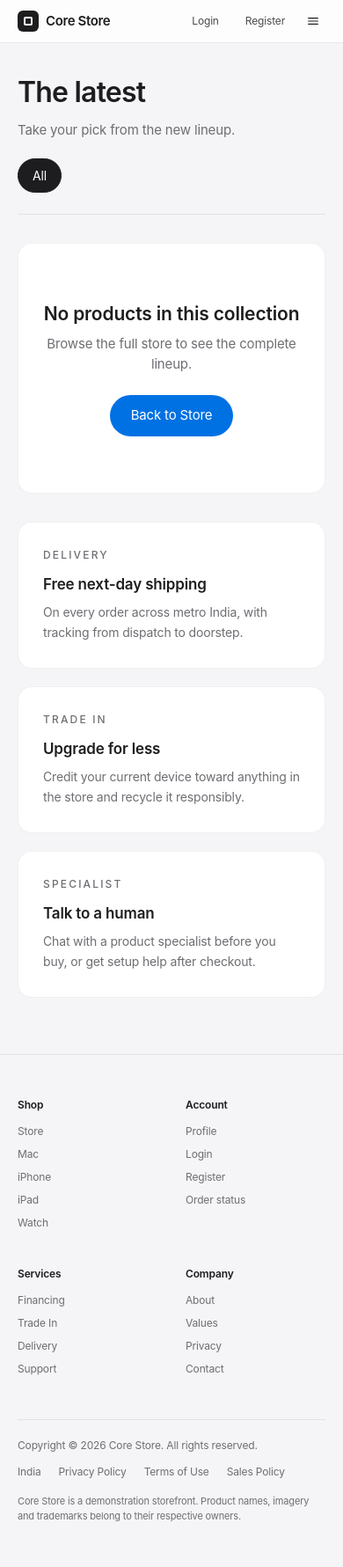
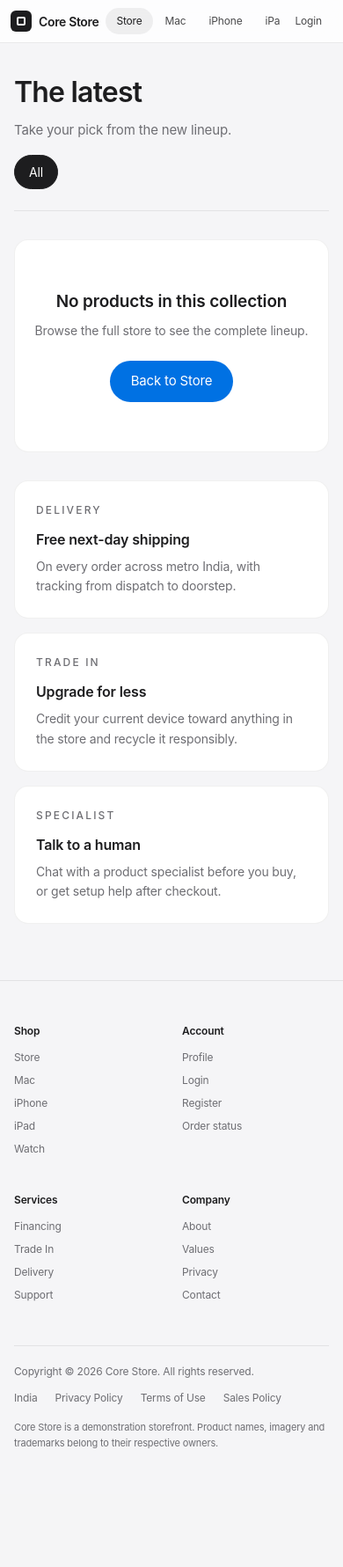
Before and after one commit to ehsaneyyy/medowa-task, a Django app: page / in a window 390 px wide. Shown: the whole page at 88% size. After the commit the page ends 1646 px from the top, so only its background shows below. Run offline with Django 5.2, Linux system fonts and the light colour scheme; data that the repository does not hold is empty; some libraries are stand-ins or nearby versions.

Commit message:
feat: add frontend templates and stylesheet for core store application

```diff
--- a/medowa_app/templates/base.html
+++ b/medowa_app/templates/base.html
@@ -144,59 +144,36 @@
 </head>
 <body class="flex min-h-screen flex-col bg-page font-display text-ink">
   <header class="navBar sticky top-0 z-40">
-    <div class="mx-auto flex h-12 w-full max-w-[1024px] items-center justify-between px-5">
-      <div class="flex items-center gap-6">
-        <a href="{% url 'index' %}" class="flex items-center gap-2" aria-label="Core Store home">
-          <span class="flex h-6 w-6 items-center justify-center rounded-md bg-ink">
-            <span class="h-2.5 w-2.5 rounded-sm border-2 border-white"></span>
-          </span>
-          <span class="text-[15px] font-semibold tracking-tight text-ink">Core Store</span>
-        </a>
-        <nav class="hidden items-center gap-1 md:flex">
-          <a href="{% url 'index' %}" class="navLink {% if not active_category %}navLinkActive{% endif %}">Store</a>
-          <a href="{% url 'index' %}?category=mac" class="navLink {% if active_category == 'mac' %}navLinkActive{% endif %}">Mac</a>
-          <a href="{% url 'index' %}?category=iphone" class="navLink {% if active_category == 'iphone' %}navLinkActive{% endif %}">iPhone</a>
-          <a href="{% url 'index' %}?category=ipad" class="navLink {% if active_category == 'ipad' %}navLinkActive{% endif %}">iPad</a>
-          <a href="{% url 'index' %}?category=watch" class="navLink {% if active_category == 'watch' %}navLinkActive{% endif %}">Watch</a>
-        </nav>
-      </div>
-      <div class="flex items-center gap-1.5">
+    <div class="mx-auto flex h-12 w-full max-w-[1024px] items-center gap-2 px-3 sm:gap-3 sm:px-5">
+      <a href="{% url 'index' %}" class="flex shrink-0 items-center gap-2" aria-label="Core Store home">
+        <span class="flex h-6 w-6 items-center justify-center rounded-md bg-ink">
+          <span class="h-2.5 w-2.5 rounded-sm border-2 border-white"></span>
+        </span>
+        <span class="text-[14px] font-semibold tracking-tight text-ink sm:text-[15px]">Core Store</span>
+      </a>
+
+      <nav class="scrollbar-none -mx-1 flex min-w-0 flex-1 items-center gap-0.5 overflow-x-auto whitespace-nowrap px-1 sm:gap-1">
+        <a href="{% url 'index' %}" class="navLink shrink-0 {% if request.resolver_match.url_name == 'index' and not active_category %}navLinkActive{% endif %}">Store</a>
+        <a href="{% url 'index' %}?category=mac" class="navLink shrink-0 {% if active_category == 'mac' %}navLinkActive{% endif %}">Mac</a>
+        <a href="{% url 'index' %}?category=iphone" class="navLink shrink-0 {% if active_category == 'iphone' %}navLinkActive{% endif %}">iPhone</a>
+        <a href="{% url 'index' %}?category=ipad" class="navLink shrink-0 {% if active_category == 'ipad' %}navLinkActive{% endif %}">iPad</a>
+        <a href="{% url 'index' %}?category=watch" class="navLink shrink-0 {% if active_category == 'watch' %}navLinkActive{% endif %}">Watch</a>
         {% if user.is_authenticated %}
-          <a href="{% url 'profile' %}" class="navLink hidden sm:inline-flex">Profile</a>
-          <form method="post" action="{% url 'logout' %}" class="hidden sm:block">
+          <span class="mx-1 h-4 w-px shrink-0 bg-black/10"></span>
+          <a href="{% url 'profile' %}" class="navLink shrink-0 {% if request.resolver_match.url_name == 'profile' %}navLinkActive{% endif %}">Profile</a>
+        {% endif %}
+      </nav>
+
+      <div class="flex shrink-0 items-center gap-1">
+        {% if user.is_authenticated %}
+          <form method="post" action="{% url 'logout' %}">
             {% csrf_token %}
             <button type="submit" class="navLink">Logout</button>
           </form>
-          <a href="{% url 'profile' %}" class="navLink md:hidden">{{ user.username|slice:":2"|upper }}</a>
         {% else %}
-          <a href="{% url 'login' %}" class="navLink">Login</a>
-          <a href="{% url 'register' %}" class="navLink">Register</a>
+          <a href="{% url 'login' %}" class="navLink {% if request.resolver_match.url_name == 'login' %}navLinkActive{% endif %}">Login</a>
+          <a href="{% url 'register' %}" class="hidden shrink-0 rounded-full bg-ink px-3 py-1.5 text-[12px] text-white transition hover:bg-black sm:inline-flex {% if request.resolver_match.url_name == 'register' %}ring-1 ring-ink{% endif %}">Register</a>
         {% endif %}
-        <details class="relative md:hidden">
-          <summary class="flex h-7 w-7 cursor-pointer list-none items-center justify-center rounded-full text-ink transition hover:bg-black/[0.05] [&::-webkit-details-marker]:hidden">
-            <svg viewBox="0 0 24 24" fill="none" stroke="currentColor" stroke-width="1.8" stroke-linecap="round" class="h-4 w-4">
-              <path d="M4 7h16M4 12h16M4 17h16"/>
-            </svg>
-          </summary>
-          <div class="absolute right-0 top-10 w-56 rounded-2xl border border-black/[0.08] bg-white p-2 shadow-[0_18px_40px_rgba(0,0,0,0.12)]">
-            <a href="{% url 'index' %}" class="block rounded-xl px-3 py-2 text-[14px] text-ink hover:bg-page">Store</a>
-            <a href="{% url 'index' %}?category=mac" class="block rounded-xl px-3 py-2 text-[14px] text-ink hover:bg-page">Mac</a>
-            <a href="{% url 'index' %}?category=iphone" class="block rounded-xl px-3 py-2 text-[14px] text-ink hover:bg-page">iPhone</a>
-            <a href="{% url 'index' %}?category=ipad" class="block rounded-xl px-3 py-2 text-[14px] text-ink hover:bg-page">iPad</a>
-            <a href="{% url 'index' %}?category=watch" class="block rounded-xl px-3 py-2 text-[14px] text-ink hover:bg-page">Watch</a>
-            <div class="my-1.5 h-px bg-black/[0.08]"></div>
-            {% if user.is_authenticated %}
-              <a href="{% url 'profile' %}" class="block rounded-xl px-3 py-2 text-[14px] text-ink hover:bg-page">Profile</a>
-              <form method="post" action="{% url 'logout' %}">
-                {% csrf_token %}
-                <button type="submit" class="w-full rounded-xl px-3 py-2 text-left text-[14px] text-ink hover:bg-page">Logout</button>
-              </form>
-            {% else %}
-              <a href="{% url 'login' %}" class="block rounded-xl px-3 py-2 text-[14px] text-ink hover:bg-page">Login</a>
-              <a href="{% url 'register' %}" class="block rounded-xl px-3 py-2 text-[14px] text-ink hover:bg-page">Register</a>
-            {% endif %}
-          </div>
-        </details>
       </div>
     </div>
   </header>
@@ -216,8 +193,8 @@
   </main>
 
   <footer class="border-t border-black/[0.08] bg-page">
-    <div class="mx-auto w-full max-w-[1024px] px-5 py-12">
-      <div class="grid grid-cols-2 gap-8 md:grid-cols-4">
+    <div class="mx-auto w-full max-w-[1024px] px-4 py-12 sm:px-5">
+      <div class="grid grid-cols-2 gap-x-6 gap-y-8 md:grid-cols-4">
         <div>
           <p class="footerHead">Shop</p>
           <a href="{% url 'index' %}" class="footerLink">Store</a>
@@ -250,7 +227,7 @@
       </div>
       <div class="mt-10 flex flex-col gap-3 border-t border-black/[0.08] pt-5 text-[12px] text-subtle md:flex-row md:items-center md:justify-between">
         <p>Copyright &copy; 2026 Core Store. All rights reserved.</p>
-        <div class="flex items-center gap-5">
+        <div class="flex flex-wrap items-center gap-x-5 gap-y-2">
           <span>India</span>
           <span>Privacy Policy</span>
           <span>Terms of Use</span>
--- a/medowa_app/templates/index.html
+++ b/medowa_app/templates/index.html
@@ -7,18 +7,18 @@
 {% if banners %}
   {% with hero=banners.0 %}
     <section class="w-full border-b border-black/[0.06] bg-white">
-      <div class="mx-auto w-full max-w-[1024px] px-5 pb-6 pt-14 text-center md:pt-20">
+      <div class="mx-auto w-full max-w-[1024px] px-4 pb-6 pt-10 text-center sm:px-5 sm:pt-14 md:pt-20">
         <p class="eyebrow">Now available</p>
-        <h1 class="mt-4 text-[40px] font-semibold leading-[1.05] tracking-tight text-ink md:text-[64px]">{{ hero.title }}</h1>
-        <p class="mx-auto mt-4 max-w-2xl text-[17px] leading-relaxed text-subtle md:text-[21px]">{{ hero.subtitle }}</p>
-        <div class="mt-7 flex flex-wrap items-center justify-center gap-3">
-          <a href="{{ hero.link_url }}" class="btnPrimary">Buy now</a>
-          <a href="{% url 'index' %}" class="link text-[15px]">Learn more &rsaquo;</a>
+        <h1 class="mx-auto mt-4 max-w-[16ch] break-words text-[32px] font-semibold leading-[1.06] tracking-tight text-ink sm:max-w-none sm:text-[44px] md:text-[56px] lg:text-[64px]">{{ hero.title }}</h1>
+        <p class="mx-auto mt-4 max-w-2xl text-[16px] leading-relaxed text-subtle sm:text-[19px] md:text-[21px]">{{ hero.subtitle }}</p>
+        <div class="mt-7 flex flex-col items-stretch justify-center gap-3 sm:flex-row sm:items-center">
+          <a href="{{ hero.link_url }}" class="btnPrimary">Add to Bag</a>
+          <a href="{% url 'index' %}" class="link py-2 text-[15px]">Learn more &rsaquo;</a>
         </div>
       </div>
-      <div class="mx-auto w-full max-w-[1240px] px-5 pb-10">
+      <div class="mx-auto w-full max-w-[1240px] px-4 pb-8 sm:px-5 sm:pb-10">
         <div class="overflow-hidden rounded-2xl bg-page">
-          <img src="{{ hero.image }}" alt="{{ hero.title }}" class="h-[280px] w-full object-cover md:h-[520px]">
+          <img src="{{ hero.image }}" alt="{{ hero.title }}" class="h-[220px] w-full object-cover sm:h-[320px] md:h-[440px] lg:h-[520px]">
         </div>
       </div>
     </section>
@@ -26,24 +26,24 @@
 {% endif %}
 
 {% if banners|length > 1 %}
-  <section class="mx-auto grid w-full max-w-[1024px] gap-5 px-5 py-10 md:grid-cols-2">
+  <section class="mx-auto grid w-full max-w-[1024px] gap-4 px-4 py-8 sm:gap-5 sm:px-5 sm:py-10 md:grid-cols-2">
     {% for banner in banners|slice:"1:3" %}
       <article class="card cardLift flex flex-col overflow-hidden">
-        <div class="flex flex-1 flex-col items-center px-7 pt-9 text-center">
-          <h2 class="text-[24px] font-semibold tracking-tight text-ink md:text-[28px]">{{ banner.title }}</h2>
-          <p class="mt-2 text-[15px] leading-relaxed text-subtle">{{ banner.subtitle }}</p>
+        <div class="flex flex-1 flex-col items-center px-6 pt-8 text-center sm:px-7 sm:pt-9">
+          <h2 class="text-[22px] font-semibold tracking-tight text-ink sm:text-[24px] md:text-[28px]">{{ banner.title }}</h2>
+          <p class="mt-2 text-[14px] leading-relaxed text-subtle sm:text-[15px]">{{ banner.subtitle }}</p>
           <a href="{{ banner.link_url }}" class="link mt-4 text-[15px]">Shop now &rsaquo;</a>
         </div>
         <div class="mt-7 px-6 pb-0">
-          <img src="{{ banner.image }}" alt="{{ banner.title }}" class="h-[200px] w-full rounded-t-2xl bg-page object-cover">
+          <img src="{{ banner.image }}" alt="{{ banner.title }}" class="h-[180px] w-full rounded-t-2xl bg-page object-cover sm:h-[200px]">
         </div>
       </article>
     {% endfor %}
   </section>
 {% endif %}
 
-<section class="mx-auto w-full max-w-[1024px] px-5 py-8">
-  <div class="flex flex-col gap-5 border-b border-black/[0.08] pb-6 md:flex-row md:items-end md:justify-between">
+<section class="mx-auto w-full max-w-[1024px] px-4 py-8 sm:px-5">
+  <div class="flex flex-col gap-4 border-b border-black/[0.08] pb-6 sm:gap-5 md:flex-row md:items-end md:justify-between">
     <div>
       <h2 class="sectionTitle">{% if active_category %}{{ active_category|title }}{% else %}The latest{% endif %}</h2>
       <p class="mt-2 text-[15px] text-subtle">{% if active_category %}Everything in {{ active_category|title }}.{% else %}Take your pick from the new lineup.{% endif %}</p>
@@ -57,44 +57,44 @@
   </div>
 
   {% if products %}
-    <div class="mt-8 grid grid-cols-1 gap-6 sm:grid-cols-2 md:grid-cols-3 lg:grid-cols-4">
+    <div class="mt-8 grid grid-cols-2 gap-3 sm:gap-6 md:grid-cols-3 lg:grid-cols-4">
       {% for product in products %}
-        <a href="{{ product.get_absolute_url }}" class="card cardLift group flex flex-col overflow-hidden">
-          <div class="flex aspect-square items-center justify-center bg-white p-6">
+        <a href="{{ product.get_absolute_url }}" class="card cardLift group flex h-full flex-col overflow-hidden">
+          <div class="flex aspect-square w-full items-center justify-center bg-white p-4 sm:p-6">
             <img src="{{ product.image }}" alt="{{ product.name }}" loading="lazy" class="h-full w-full object-contain">
           </div>
-          <div class="border-t border-black/[0.06] px-5 py-5">
-            <p class="text-[11px] font-medium uppercase tracking-[0.14em] text-subtle">{{ product.category.name }}</p>
-            <h3 class="mt-2 text-[15px] font-semibold leading-snug text-ink">{{ product.name }}</h3>
-            <p class="mt-2 text-[14px] text-subtle">From ₹{{ product.price|floatformat:0|intcomma }}</p>
+          <div class="flex flex-1 flex-col border-t border-black/[0.06] px-3.5 py-4 sm:px-5 sm:py-5">
+            <p class="text-[10px] font-medium uppercase tracking-[0.14em] text-subtle sm:text-[11px]">{{ product.category.name }}</p>
+            <h3 class="mt-1.5 line-clamp-2 text-[13px] font-semibold leading-snug text-ink sm:mt-2 sm:text-[15px]">{{ product.name }}</h3>
+            <p class="mt-2 text-[13px] text-subtle sm:text-[14px]">From ₹{{ product.price|floatformat:0|intcomma }}</p>
           </div>
         </a>
       {% endfor %}
     </div>
   {% else %}
-    <div class="card mt-8 flex flex-col items-center justify-center px-6 py-16 text-center">
-      <h3 class="text-[21px] font-semibold text-ink">No products in this collection</h3>
-      <p class="mt-2 text-[15px] text-subtle">Browse the full store to see the complete lineup.</p>
+    <div class="card mt-8 flex flex-col items-center justify-center px-5 py-14 text-center sm:px-6 sm:py-16">
+      <h3 class="text-[19px] font-semibold text-ink sm:text-[21px]">No products in this collection</h3>
+      <p class="mt-2 text-[14px] text-subtle sm:text-[15px]">Browse the full store to see the complete lineup.</p>
       <a href="{% url 'index' %}" class="btnPrimary mt-6">Back to Store</a>
     </div>
   {% endif %}
 </section>
 
-<section class="mx-auto w-full max-w-[1024px] px-5 pb-16">
-  <div class="grid gap-5 md:grid-cols-3">
-    <div class="card p-7">
+<section class="mx-auto w-full max-w-[1024px] px-4 pb-16 sm:px-5">
+  <div class="grid gap-4 sm:gap-5 md:grid-cols-3">
+    <div class="card p-6 sm:p-7">
       <p class="eyebrow">Delivery</p>
-      <p class="mt-3 text-[17px] font-semibold text-ink">Free next-day shipping</p>
+      <p class="mt-3 text-[16px] font-semibold text-ink sm:text-[17px]">Free next-day shipping</p>
       <p class="mt-2 text-[14px] leading-relaxed text-subtle">On every order across metro India, with tracking from dispatch to doorstep.</p>
     </div>
-    <div class="card p-7">
+    <div class="card p-6 sm:p-7">
       <p class="eyebrow">Trade In</p>
-      <p class="mt-3 text-[17px] font-semibold text-ink">Upgrade for less</p>
+      <p class="mt-3 text-[16px] font-semibold text-ink sm:text-[17px]">Upgrade for less</p>
       <p class="mt-2 text-[14px] leading-relaxed text-subtle">Credit your current device toward anything in the store and recycle it responsibly.</p>
     </div>
-    <div class="card p-7">
+    <div class="card p-6 sm:p-7">
       <p class="eyebrow">Specialist</p>
-      <p class="mt-3 text-[17px] font-semibold text-ink">Talk to a human</p>
+      <p class="mt-3 text-[16px] font-semibold text-ink sm:text-[17px]">Talk to a human</p>
       <p class="mt-2 text-[14px] leading-relaxed text-subtle">Chat with a product specialist before you buy, or get setup help after checkout.</p>
     </div>
   </div>
--- a/medowa_app/templates/profile.html
+++ b/medowa_app/templates/profile.html
@@ -3,8 +3,8 @@
 {% block title %}Your profile — Core Store{% endblock %}
 
 {% block content %}
-<section class="mx-auto w-full max-w-[1024px] px-5 py-12">
-  <div class="card flex flex-col gap-6 p-7 md:flex-row md:items-center md:justify-between md:p-9">
+<section class="mx-auto w-full max-w-[1024px] px-4 py-10 sm:px-5 sm:py-12">
+  <div class="card flex flex-col gap-6 p-6 sm:p-7 md:flex-row md:items-center md:justify-between md:p-9">
     <div class="flex items-center gap-5">
       <div class="flex h-16 w-16 shrink-0 items-center justify-center rounded-2xl bg-ink text-[22px] font-semibold text-white">
         {{ initials }}
--- a/medowa_app/templates/register.html
+++ b/medowa_app/templates/register.html
@@ -3,12 +3,12 @@
 {% block title %}Register — Core Store{% endblock %}
 
 {% block content %}
-<section class="mx-auto w-full max-w-[1024px] px-5 py-14">
+<section class="mx-auto w-full max-w-[1024px] px-4 py-10 sm:px-5 sm:py-14">
   <div class="mx-auto w-full max-w-[460px]">
-    <h1 class="text-[32px] font-semibold tracking-tight text-ink">Create your account</h1>
+    <h1 class="text-[28px] font-semibold tracking-tight text-ink sm:text-[32px]">Create your account</h1>
     <p class="mt-2 text-[15px] leading-relaxed text-subtle">One account for the whole store — orders, delivery tracking and saved details.</p>
 
-    <form method="post" action="{% url 'register' %}" class="card mt-8 p-7" novalidate>
+    <form method="post" action="{% url 'register' %}" class="card mt-8 p-6 sm:p-7" novalidate>
       {% csrf_token %}
       {% if form.non_field_errors %}
         <div class="alertError">
--- a/static/css/app.css
+++ b/static/css/app.css
@@ -19,6 +19,8 @@ html {
 
 body {
   font-family: -apple-system, BlinkMacSystemFont, "SF Pro Display", "SF Pro Text", "Helvetica Neue", Helvetica, Arial, sans-serif;
+  background-color: #f5f5f7;
+  color: #1d1d1f;
   letter-spacing: -0.01em;
   -webkit-font-smoothing: antialiased;
   -moz-osx-font-smoothing: grayscale;
@@ -31,6 +33,17 @@ body {
 
 img {
   -webkit-user-drag: none;
+}
+
+.scrollbar-none {
+  -ms-overflow-style: none;
+  scrollbar-width: none;
+}
+
+.scrollbar-none::-webkit-scrollbar {
+  display: none;
+  width: 0;
+  height: 0;
 }
 
 * {
```
Also changed, not shown: medowa_app/templates/login.html (+27 -9 lines), medowa_app/templates/product_detail.html (+32 -32 lines).
